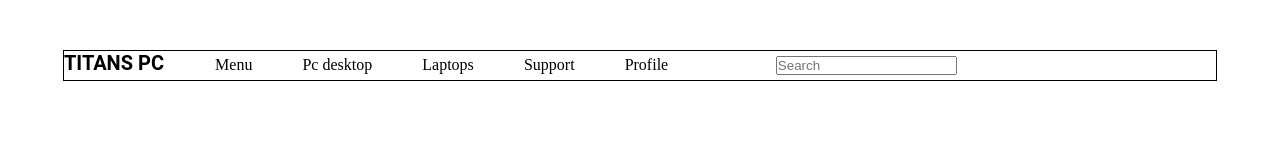
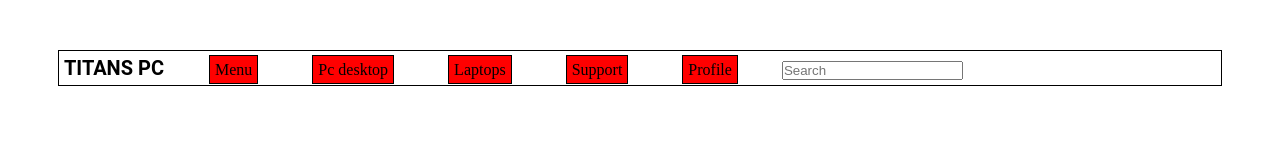
Before and after one commit to MADiazV1/TITANS-PC, a plain HTML site: page index.html in a window 1280 px wide. Drawn offline with Linux system fonts and the light colour scheme.

Commit message:
Perfeccionando el menu de la pagina, por el momento no hay mucho avance

```diff
--- a/index.html
+++ b/index.html
@@ -14,11 +14,11 @@
                 TITANS PC
             </h1>
             <ul id="list">
-                <li><a href="">Menu</a></li>
-                <li><a href="">Pc desktop</a></li>
-                <li><a href="">Laptops</a></li>
-                <li><a href="">Support</a></li>
-                <li><a href="">Profile</a></li>
+                <a href=""><li>Menu</li></a>
+                <a href=""><li>Pc desktop</li></a>
+                <a href=""><li>Laptops</li></a>
+                <a href=""><li>Support</li></a>
+                <a href=""><li>Profile</li></a>
             </ul>
             <input type="text" id="search" placeholder="Search">
         </nav>
--- a/styles.css
+++ b/styles.css
@@ -5,15 +5,22 @@
 
 #header{
     margin: 50px auto;
+    padding: 5px;
     width: 90%;
     border: 1px solid black;
     text-align: left;
 
 }
 
-ul, li{
+ul, a, li{
     display: inline;
-    margin: 5px 2%;
+    padding: 5px;
+    margin: 0 10px;
+}
+
+li{
+    border: 1px solid black;
+    background-color: red;
 }
 
 a{
@@ -29,5 +36,6 @@ h1{
 
 #search{
     display: inline;
-    margin: 5px 5%;
+    position: relative;
+
 }
```
